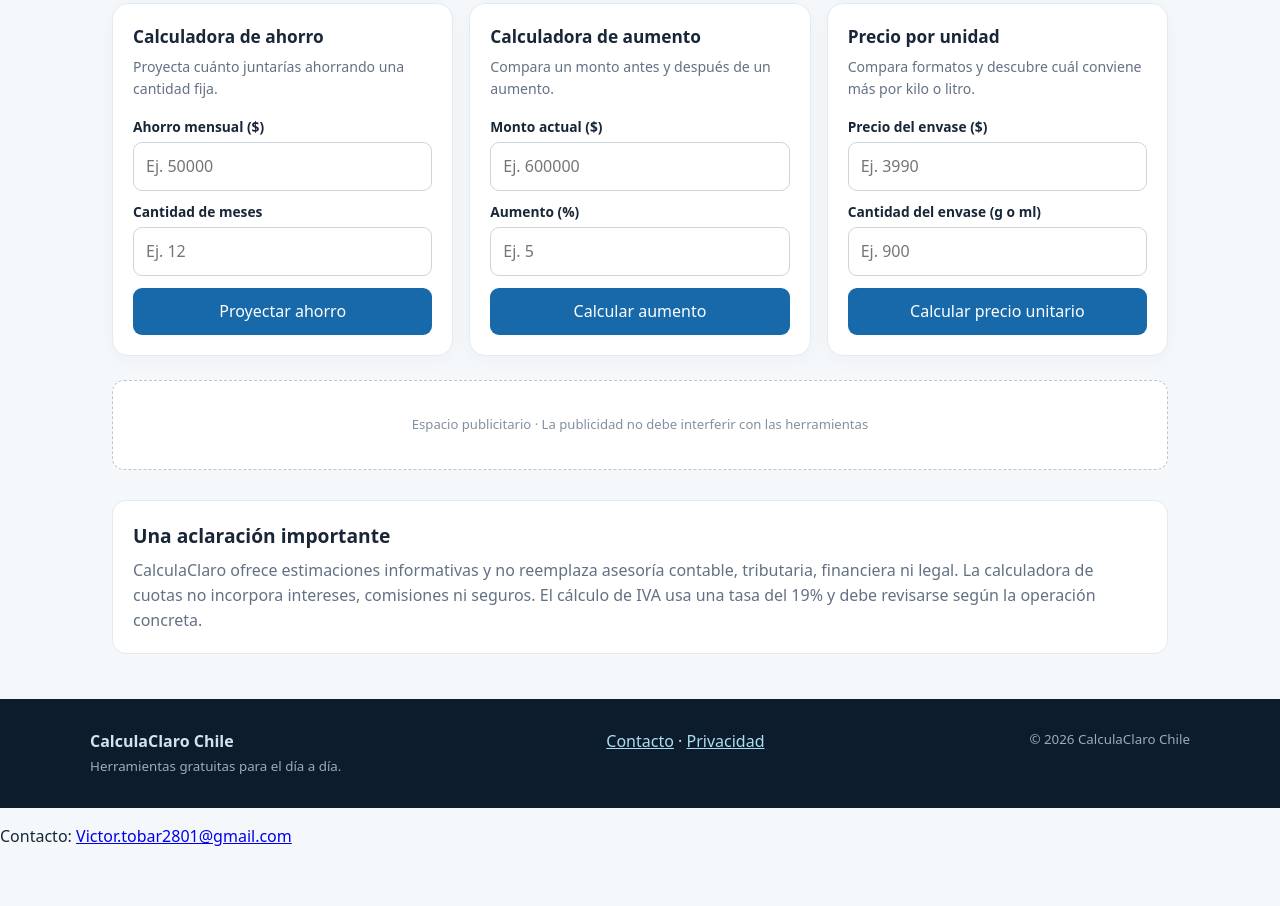
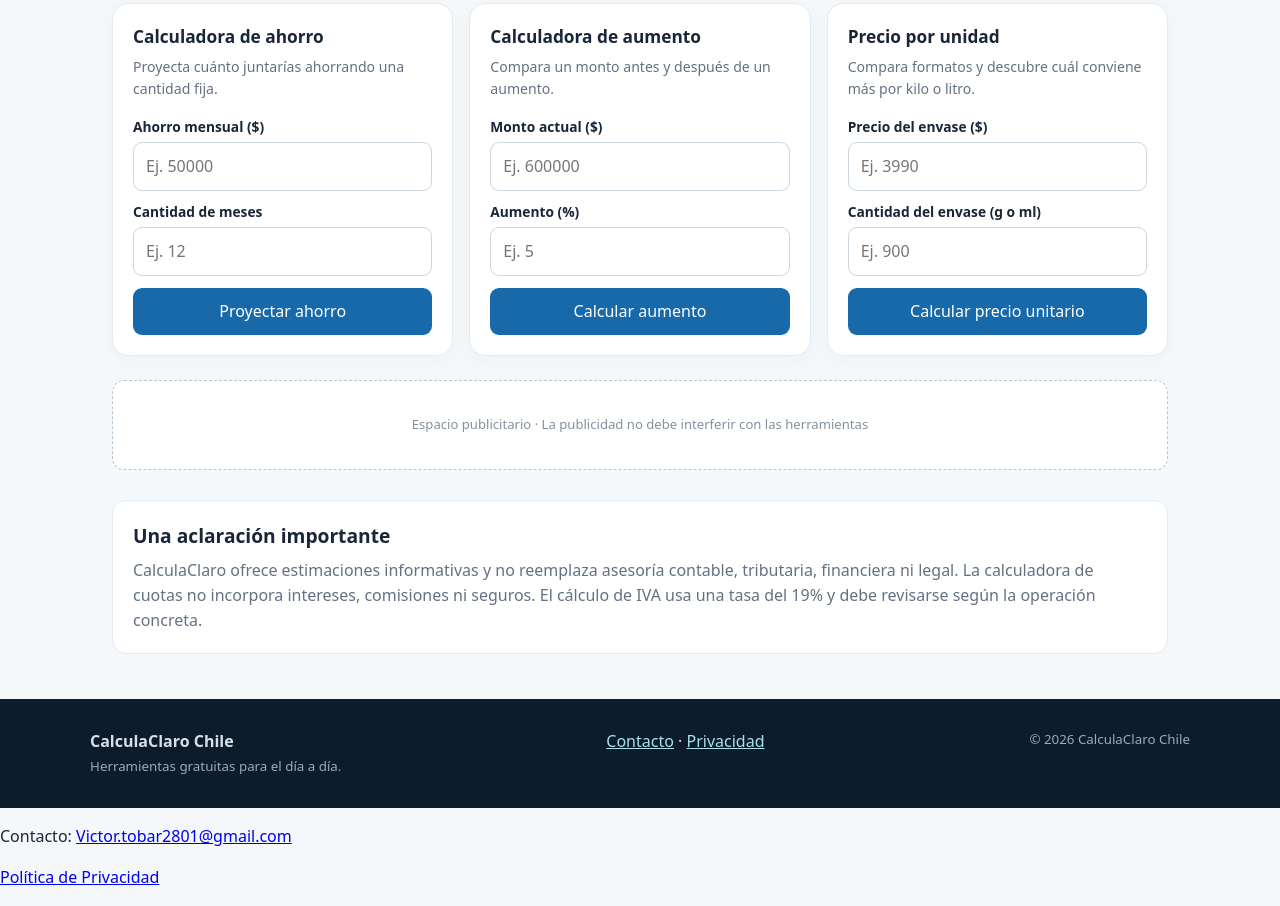
Before and after one commit to metalicafrantic-crypto/calculaclaro-chile, a plain HTML site: page index.html in a window 1280 px wide. Shown: the part 1781-2687 px from the top of the page. Before the commit the page ends 2646 px from the top, so only its background shows below. Drawn offline with Linux system fonts and the light colour scheme.

Commit message:
Actualizar index.html

```diff
--- a/index.html
+++ b/index.html
@@ -68,4 +68,5 @@ function calcUnitPrice(){let p=val('packPrice'),q=val('packQty');if(!valid(p)||!
 document.getElementById('year').textContent=new Date().getFullYear();
 </script>
 <p>Contacto: <a href="mailto:Victor.tobar2801@gmail.com">Victor.tobar2801@gmail.com</a></p>
+<p><a href="privacidad.html">Política de Privacidad</a></p>
 </body></html>
```
